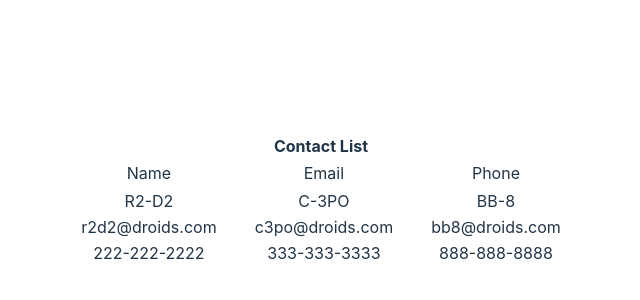
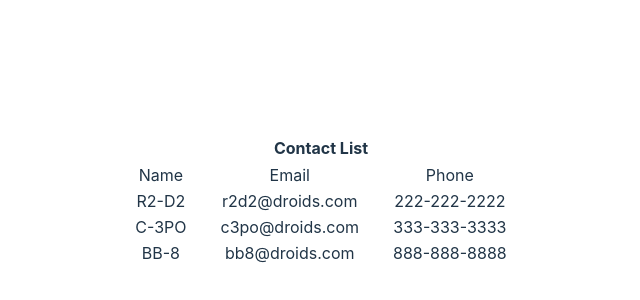
Before and after one commit to fs-vwade/contact-list, a React (Vite) app: page / in a window 1280 px wide. Shown: the part 200-500 px from the top of the page, without its empty margins (319-959 px from the left). Built offline with nearby package versions, Linux system fonts and the light colour scheme.

Commit message:
dummy contacts loaded successfully

```diff
--- a/src/components/Contact.jsx
+++ b/src/components/Contact.jsx
@@ -1,9 +1,9 @@
 export default function Contact({ name, email, phone }) {
 	return (
-		<td>
-			<tr>{name}</tr>
-			<tr>{email}</tr>
-			<tr>{phone}</tr>
-		</td>
+		<tr>
+			<td>{name}</td>
+			<td>{email}</td>
+			<td>{phone}</td>
+		</tr>
 	);
 }
--- a/src/components/ContactList.jsx
+++ b/src/components/ContactList.jsx
@@ -23,18 +23,11 @@ export default function ContactList() {
 					<td>Email</td>
 					<td>Phone</td>
 				</tr>
-				<tr>
-					{contacts.map((e) => {
-						return (
-							<Contact
-								key={e.id}
-								name={e.name}
-								email={e.email}
-								phone={e.phone}
-							/>
-						);
-					})}
-				</tr>
+				{contacts.map((e) => {
+					return (
+						<Contact key={e.id} name={e.name} email={e.email} phone={e.phone} />
+					);
+				})}
 			</tbody>
 		</table>
 	);
```
